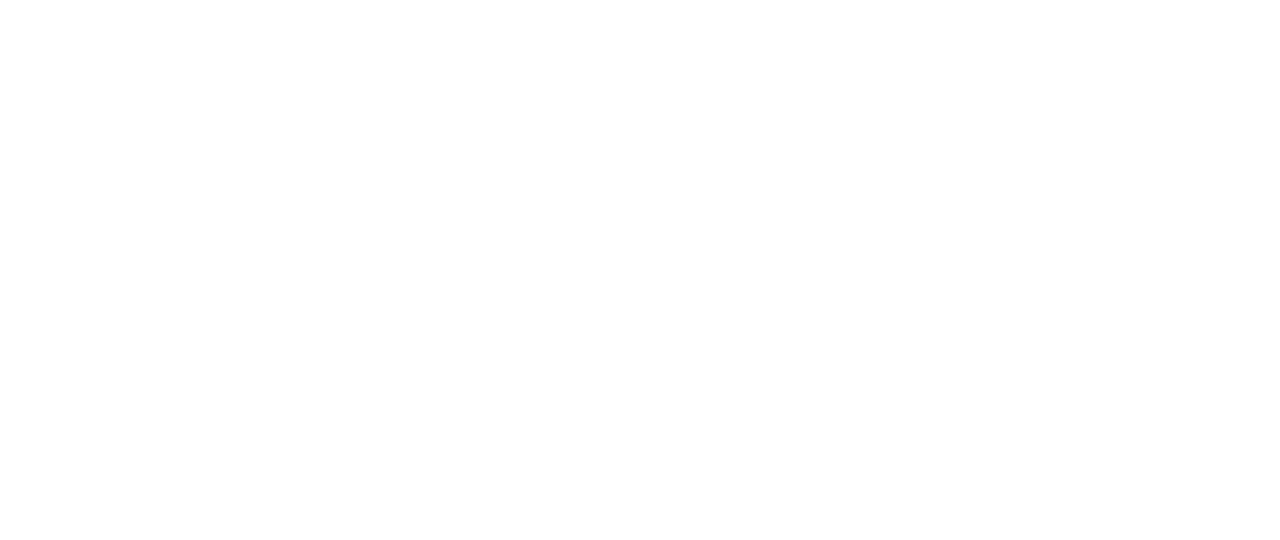
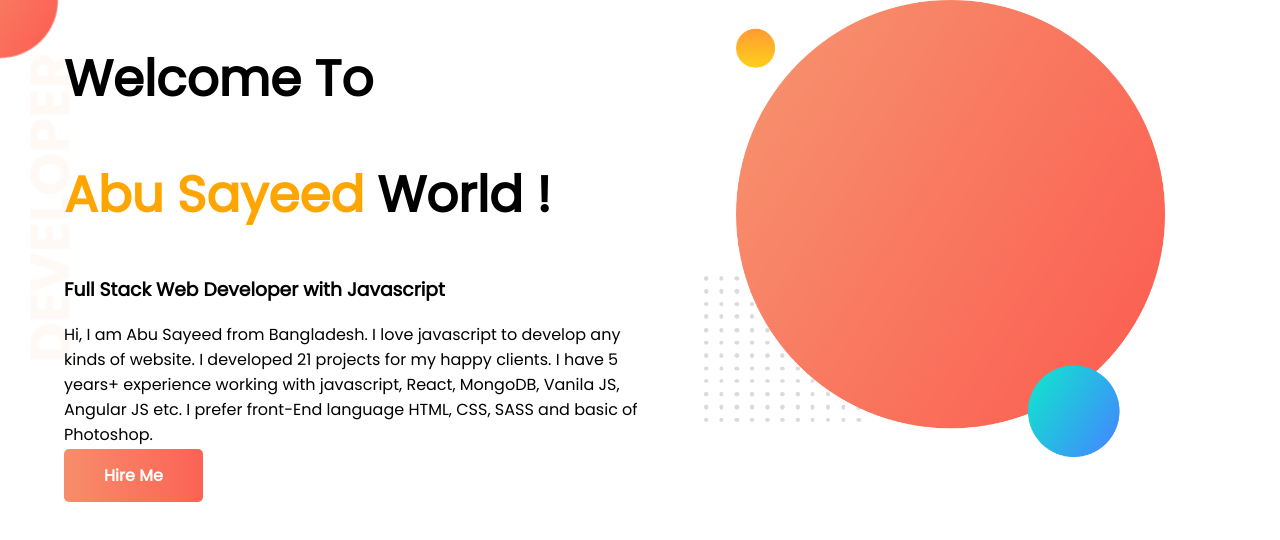
Before and after one commit to abusayed54/My-portfolio-1, a plain HTML site: page index.html in a window 1280 px wide. Drawn offline with Linux system fonts and the light colour scheme.

Commit message:
top Banner added

```diff
--- a/index.html
+++ b/index.html
@@ -1,13 +1,35 @@
 <!DOCTYPE html>
 <html lang="en">
+
 <head>
     <meta charset="UTF-8">
     <meta http-equiv="X-UA-Compatible" content="IE=edge">
     <meta name="viewport" content="width=device-width, initial-scale=1.0">
     <title>AbuSayeed Portfolio</title>
+    <link rel="preconnect" href="https://fonts.googleapis.com">
+    <link rel="preconnect" href="https://fonts.gstatic.com" crossorigin>
+    <link href="https://fonts.googleapis.com/css2?family=Poppins&display=swap" rel="stylesheet">
     <link rel="stylesheet" href="style.css">
 </head>
+
 <body>
+    <section class="top-banner">
+        <div class="half-width">
+            <h1>Welcome To</h1>
+            <h1><span class="orange-color">Abu Sayeed</span> World !</h1>
+            <h3>Full Stack Web Developer with Javascript</h3>
+            <p>Hi, I am Abu Sayeed from Bangladesh. I love javascript to develop any kinds
+                of website. I developed 21 projects for my happy clients. I have 5 years+ experience
+                working with javascript, React, MongoDB, Vanila JS, Angular JS etc. I prefer front-End
+                language HTML, CSS, SASS and basic of Photoshop.
+            </p>
+            <a class="link-button" href="https://www.facebook.com/bdhealthjournal24/" target="_blank">Hire Me</a>
+        </div>
 
+        <div class="half-width">
+            <img src="images/my-bg.png" alt="">
+        </div>
+    </section>
 </body>
+
 </html>
--- a/style.css
+++ b/style.css
@@ -0,0 +1,33 @@
+body{
+    font-family: 'Poppins', sans-serif;
+    margin: 0;
+}
+h1{
+    font-size: 50px;
+}
+.orange-color{
+    color: orange;
+}
+section{
+    display:flex;
+}
+.half-width{
+    width:50%;
+    padding-left: 5%;
+}
+.half-width img{
+    width:80%;
+}
+.link-button{
+    text-decoration: none;
+    background-color: orange;
+    padding: 15px 40px;
+    border-radius: 5px;
+    background: linear-gradient(to left, #FB6354,#F78D6B);
+    color: white;
+    font-weight: 700;
+}
+.top-banner{
+    background-image: url(images/top-banner.png);
+    background-repeat: no-repeat;
+}
```
Also changed, not shown: images/dream-bg.png (added), images/exp-bg.png (added), images/jhankar.png (added), images/jhankar2.png (added), images/my-bg.png (added), images/my-bg2.png (added), images/top-banner.png (added).
